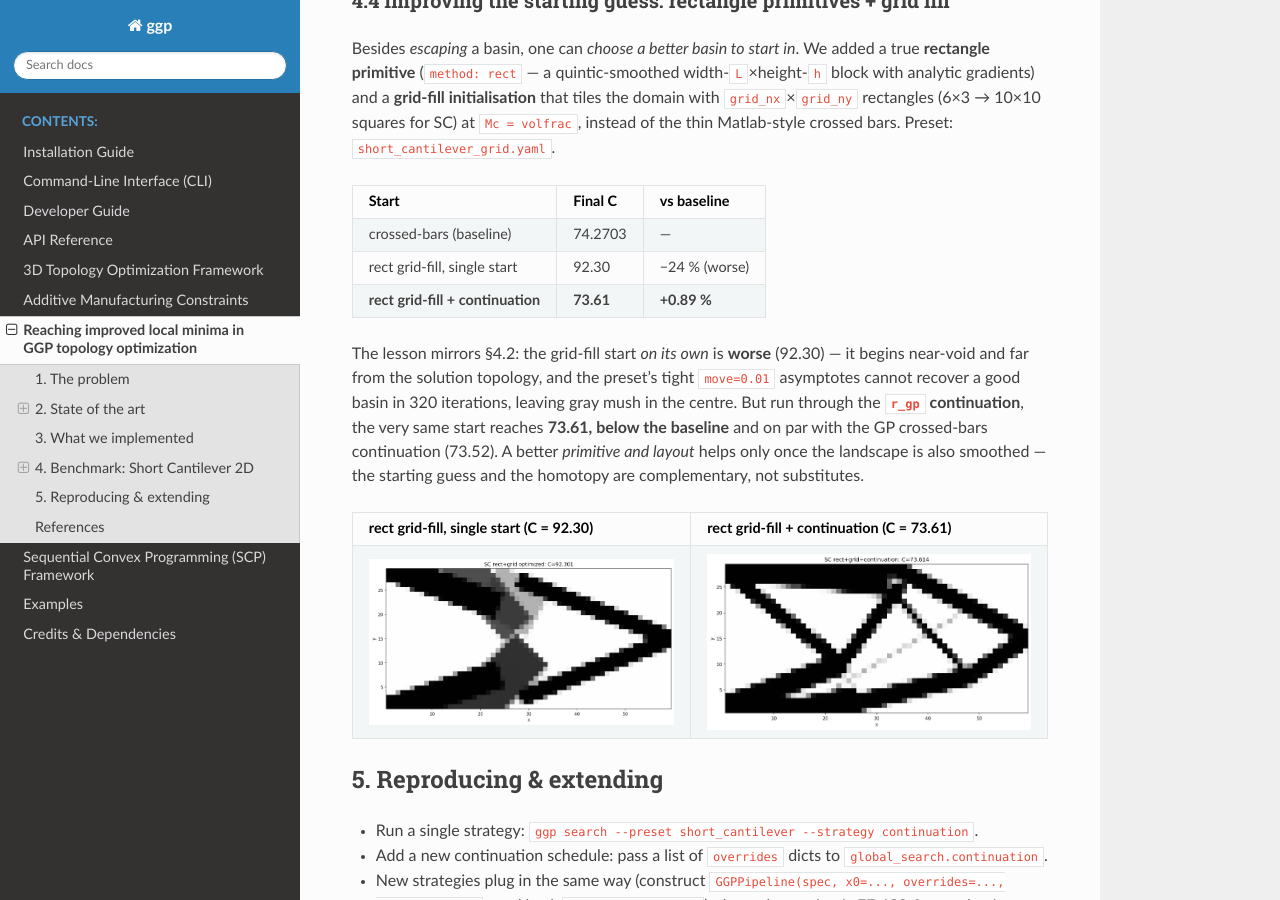
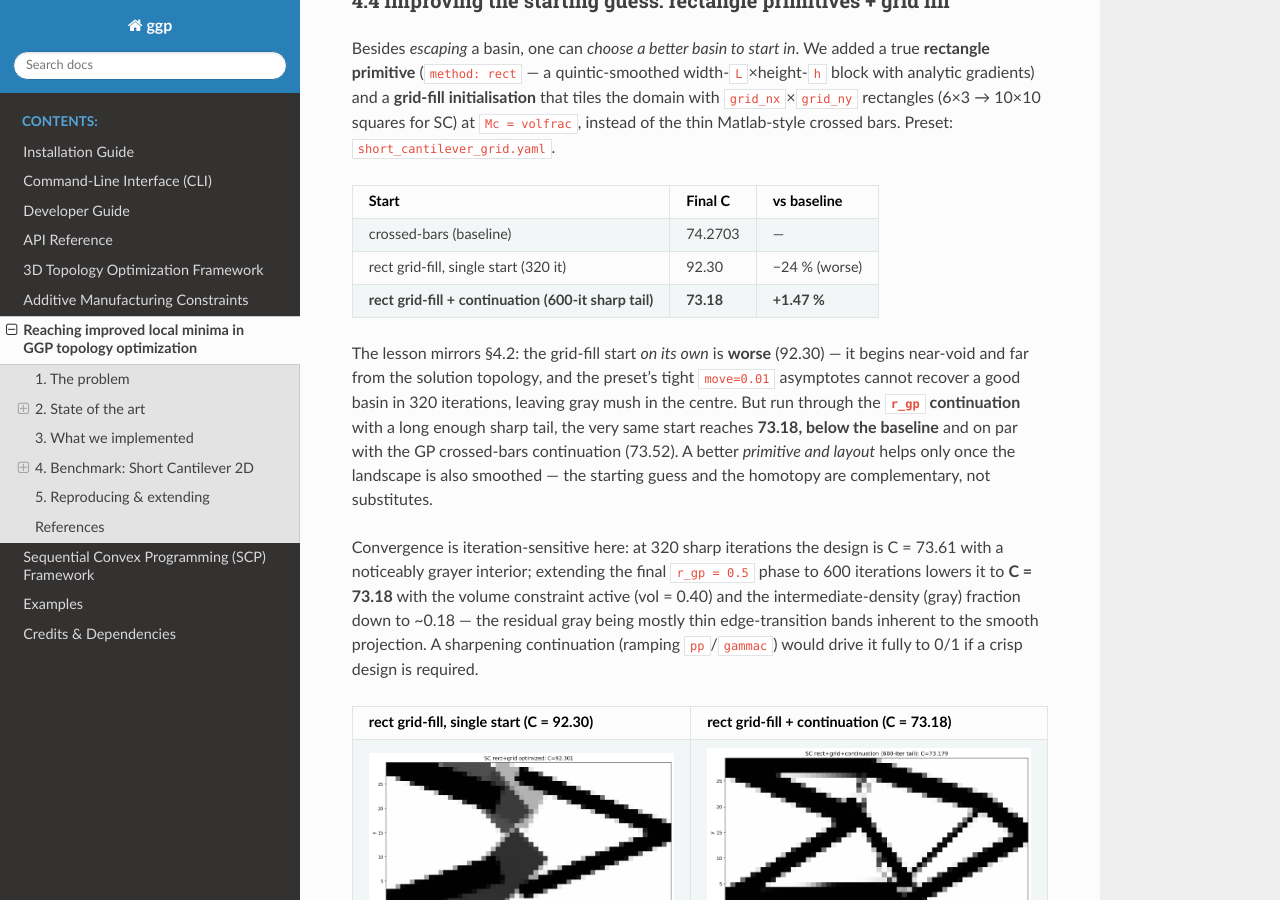
Before and after one commit to SimoneConiglio/generalized_geometry_projection, a Sphinx documentation site: the page built from docs/local_minima_review.md, in a window 1280 px wide and 900 px high, scrolled down 7774 px. Built offline with Sphinx 7.4.7 and the Read the Docs theme 3.1.0, drawn with Linux system fonts in a browser that asks for light colours.

Commit message:
rect+grid: longer sharp tail improves convergence (C=73.18, less gray)
The 320-iter sharp phase left the design grayer than necessary. Extending the final
r_gp=0.5 continuation phase to 600 iterations lowers compliance 73.61 -> 73.18 (now
+1.47% vs the 74.27 baseline), with the volume constraint active (vol=0.40) and the
gray fraction down to ~0.18 (mostly thin edge-transition bands). Update section 4.4
and the figure.

Co-Authored-By: Claude Opus 4.8 <noreply@anthropic.com>
Claude-Session: https://claude.ai/code/session_0139M2jyPc6cJGW33xV6te9t

```diff
--- a/docs/local_minima_review.md
+++ b/docs/local_minima_review.md
@@ -311,18 +311,25 @@ instead of the thin Matlab-style crossed bars. Preset: `short_cantilever_grid.ya
 | Start | Final C | vs baseline |
 |---|---|---|
 | crossed-bars (baseline) | 74.2703 | — |
-| rect grid-fill, single start | 92.30 | −24 % (worse) |
-| **rect grid-fill + continuation** | **73.61** | **+0.89 %** |
+| rect grid-fill, single start (320 it) | 92.30 | −24 % (worse) |
+| **rect grid-fill + continuation (600-it sharp tail)** | **73.18** | **+1.47 %** |
 
 The lesson mirrors §4.2: the grid-fill start *on its own* is **worse** (92.30) — it begins
 near-void and far from the solution topology, and the preset's tight `move=0.01` asymptotes
 cannot recover a good basin in 320 iterations, leaving gray mush in the centre. But run
-through the **`r_gp` continuation**, the very same start reaches **73.61, below the
-baseline** and on par with the GP crossed-bars continuation (73.52). A better *primitive
-and layout* helps only once the landscape is also smoothed — the starting guess and the
-homotopy are complementary, not substitutes.
+through the **`r_gp` continuation** with a long enough sharp tail, the very same start
+reaches **73.18, below the baseline** and on par with the GP crossed-bars continuation
+(73.52). A better *primitive and layout* helps only once the landscape is also smoothed —
+the starting guess and the homotopy are complementary, not substitutes.
 
-| rect grid-fill, single start (C = 92.30) | rect grid-fill + continuation (C = 73.61) |
+Convergence is iteration-sensitive here: at 320 sharp iterations the design is C = 73.61
+with a noticeably grayer interior; extending the final `r_gp = 0.5` phase to 600 iterations
+lowers it to **C = 73.18** with the volume constraint active (vol = 0.40) and the
+intermediate-density (gray) fraction down to ~0.18 — the residual gray being mostly thin
+edge-transition bands inherent to the smooth projection. A sharpening continuation (ramping
+`pp`/`gammac`) would drive it fully to 0/1 if a crisp design is required.
+
+| rect grid-fill, single start (C = 92.30) | rect grid-fill + continuation (C = 73.18) |
 |---|---|
 | ![rect grid single start](_static/sc2d_rect_grid_optimized.png) | ![rect grid + continuation](_static/sc2d_rect_grid_continuation.png) |
 
```
Also changed, not shown: docs/_static/sc2d_rect_grid_continuation.png.
